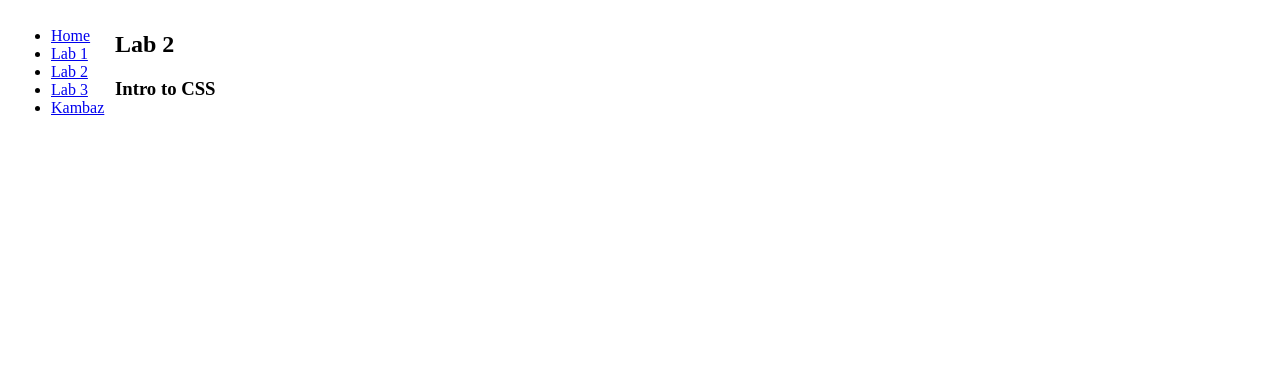
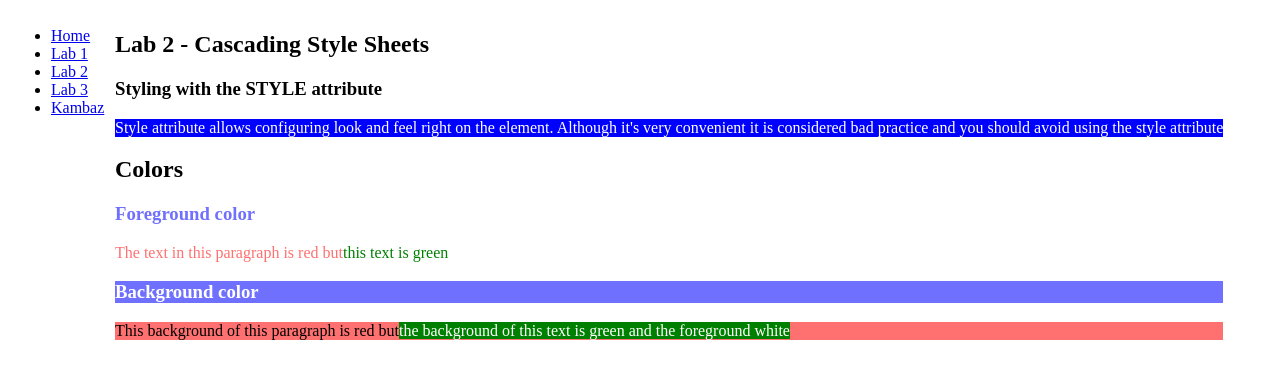
Before and after one commit to jichunling/kambaz-next-js-cs5610-fa25-05, a Next.js app: page /Labs/Lab2 in a window 1280 px wide. Shown: the top 378 px of the page. Built offline with nearby package versions, Linux system fonts and the light colour scheme.

Commit message:
add gitHUb link to lab1

```diff
--- /dev/null
+++ b/app/Labs/Lab2/BackgroundColors.tsx
@@ -0,0 +1,18 @@
+import React from "react";
+export default function BackgroundColor() {
+    return (
+        <div id="wd-css-background-colors">
+            <h3 className="wd-bg-color-blue wd-fg-color-white">
+                Background color</h3>
+            <p className="wd-bg-color-red wd-fg-color-black">
+                This background of this paragraph is red but
+                <span className="wd-bg-color-green
+                     wd-fg-color-white">
+                    the background of this text is green
+                    and the foreground white
+                </span>
+            </p>
+        </div>
+
+    );
+}
--- /dev/null
+++ b/app/Labs/Lab2/ForegroundColors.tsx
@@ -0,0 +1,15 @@
+import React from "react";
+export default function ForegroundColors() {
+    return (
+        <div id="wd-css-colors">
+            <h2>Colors</h2>
+            <h3 className="wd-fg-color-blue">
+                Foreground color</h3>
+            <p className="wd-fg-color-red">
+                The text in this paragraph is red but
+                <span className="wd-fg-color-green">
+                    this text is green</span>
+            </p>
+        </div>
+    );
+}
--- /dev/null
+++ b/app/Labs/Lab2/index.css
@@ -0,0 +1,15 @@
+.wd-fg-color-black { color: black; }
+.wd-fg-color-white { color: white; }
+.wd-fg-color-blue { color: #7070ff; }
+.wd-fg-color-red { color: #ff7070; }
+.wd-fg-color-green { color: green; }
+.wd-bg-color-yellow {
+   background-color: #ffff07; }
+.wd-bg-color-blue {
+   background-color: #7070ff; }
+.wd-bg-color-red {
+   background-color: #ff7070; }
+.wd-bg-color-green {
+   background-color: green;     }
+.wd-bg-color-gray {
+   background-color: lightgray; }
--- a/app/Labs/Lab2/page.tsx
+++ b/app/Labs/Lab2/page.tsx
@@ -1,8 +1,19 @@
+import ForegroundColors from "./ForegroundColors";
+import BackgroundColors from "./BackgroundColors";
+import "./index.css";
 export default function Lab2() {
     return (
-        <div id = "wd-lab2">
-            <h2>Lab 2</h2>
-            <h3>Intro to CSS</h3>
+        <div id="wd-lab2">
+            <h2>Lab 2 - Cascading Style Sheets</h2>
+            <h3>Styling with the STYLE attribute</h3>
+            <p style={{ backgroundColor: "blue", color: "white" }}>
+                Style attribute allows configuring look and feel
+                right on the element. Although it's very convenient
+                it is considered bad practice and you should avoid
+                using the style attribute
+            </p>
+            <ForegroundColors />
+            <BackgroundColors />
         </div>
-    )
+    );
 }
```
Also changed, not shown: app/Labs/Lab1/page.tsx (+23 -22 lines).
